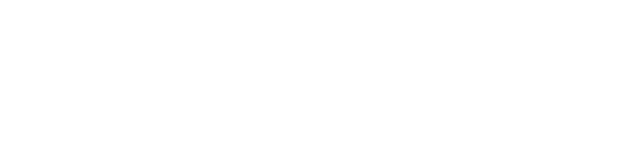
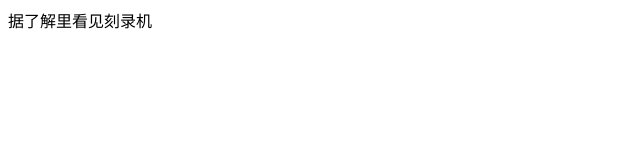
Before and after one commit to 236xzl/yfsemi, a plain HTML site: page contactus.html in a window 1280 px wide. Shown: the whole page, without its empty margins (0-640 px from the left). Drawn offline with Linux system fonts and the light colour scheme.

Commit message:
哐哐哐

```diff
--- a/contactus.html
+++ b/contactus.html
@@ -6,5 +6,6 @@
 </head>
 
 <body>
+<div>据了解里看见刻录机</div>
 </body>
 </html>
```
